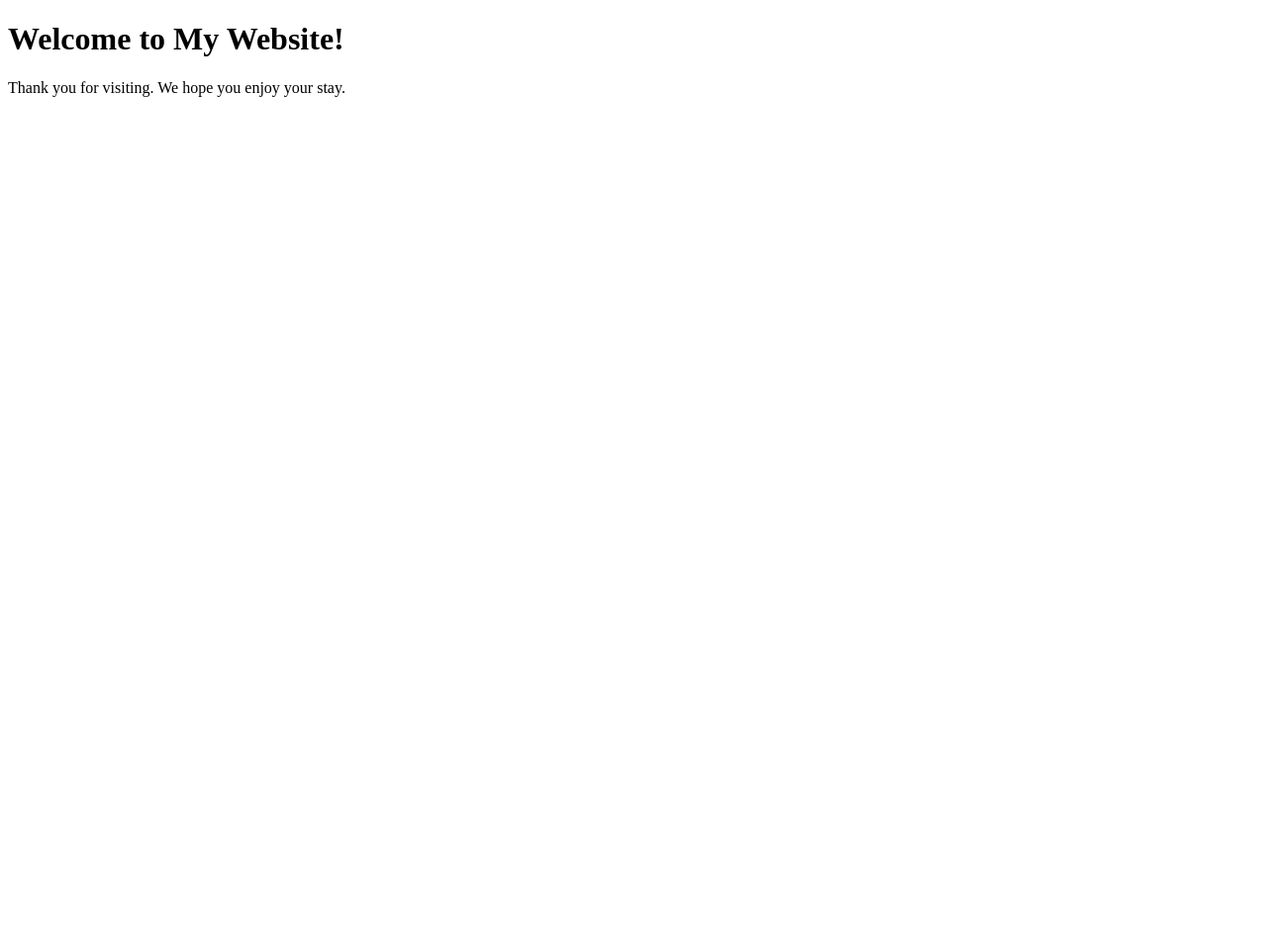
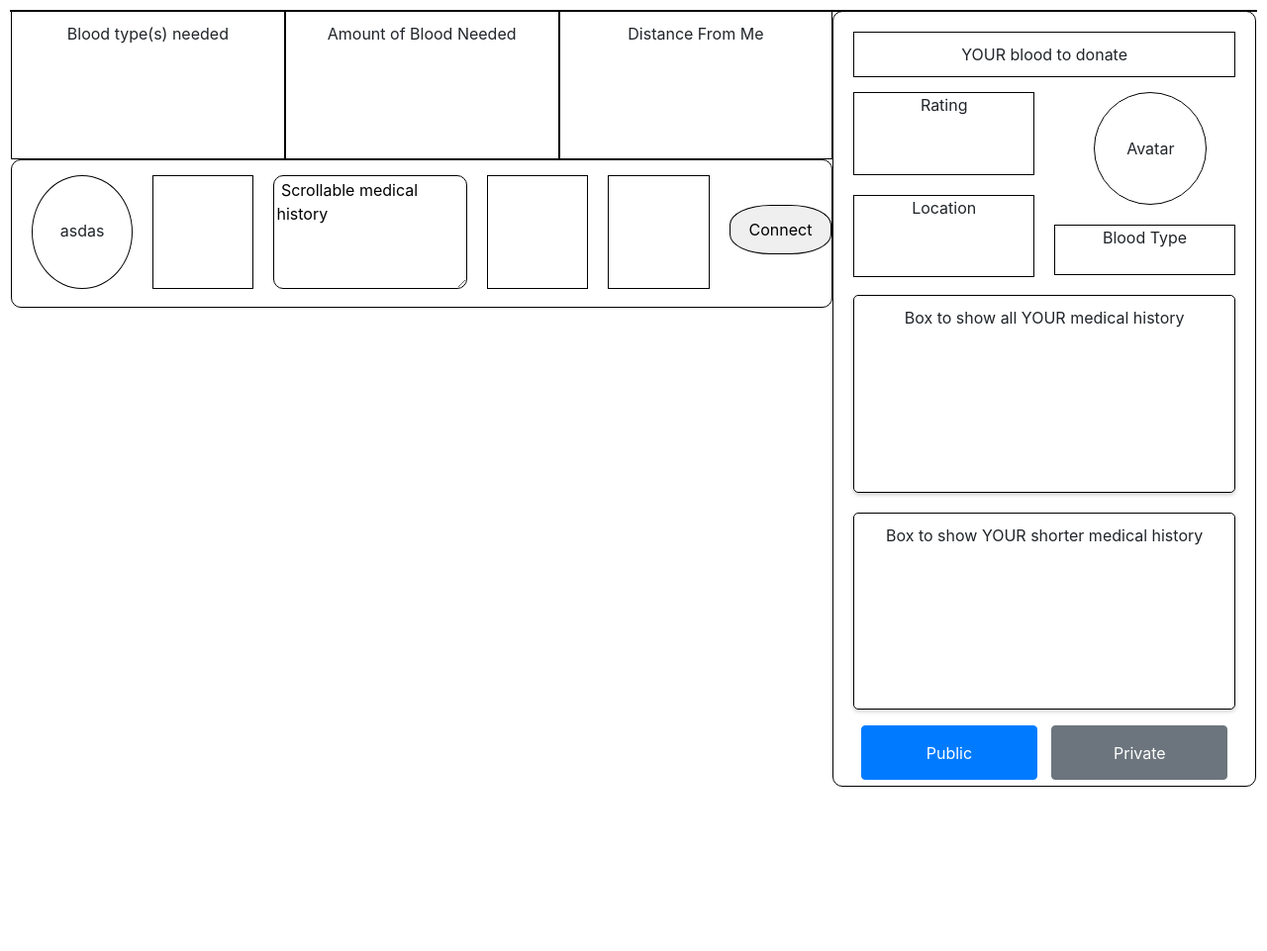
Before and after one commit to MrAntonS/nchack-2024, a Flask app: page / in a window 1280 px wide. Shown: the whole page at 99% size. Before the commit the page ends 98 px from the top, so only its background shows below. Run offline with Flask 3, Linux system fonts and the light colour scheme; the visitor is signed in with stand-in values (Sample User, id 1); data comes from the database, SQL or seed files in the repository.

Commit message:
Frontend

```diff
--- a/src/main.py
+++ b/src/main.py
@@ -67,14 +67,24 @@ def register():
     else:
         return "Invalid request"
 
+def get_all_entries():
+    conn = sqlite3.connect('database.db')
+    c = conn.cursor()
+    c.execute('SELECT * FROM users')
+    data = c.fetchall()
+    conn.close()
+    return data
+
 @app.route('/profile')
 def profile():
     return render_template('requests_page.html')
 
 @app.route('/')
 def home():
+    users = get_all_entries()
+    print(users)
     print(session["username"], "you are")
-    return render_template('welcome.html')
+    return render_template('frontend.html', users = [["asdas"]])
 
 try:
     print(session["username"], "you are")
--- a/src/templates/frontend.html
+++ b/src/templates/frontend.html
@@ -1,5 +1,6 @@
 <!DOCTYPE html>
 <html lang="en">
+
 <head>
 
     <!-- required meta tags -->
@@ -7,14 +8,14 @@
     <meta name="viewport" content="width=device-width, initial-scale=1, shrink-to-fit=no">
 
     <!-- Bootstrap CSS -->
-    <link rel="stylesheet" href="https://cdn.jsdelivr.net/npm/bootstrap@4.4.1/dist/css/bootstrap.min.css" integrity="sha384-Vkoo8x4CGsO3+Hhxv8T/Q5PaXtkKtu6ug5TOeNV6gBiFeWPGFN9MuhOf23Q9Ifjh" crossorigin="anonymous">
+    <link rel="stylesheet" href="https://cdn.jsdelivr.net/npm/bootstrap@4.4.1/dist/css/bootstrap.min.css"
+        integrity="sha384-Vkoo8x4CGsO3+Hhxv8T/Q5PaXtkKtu6ug5TOeNV6gBiFeWPGFN9MuhOf23Q9Ifjh" crossorigin="anonymous">
 
     <!-- title -->
     <title>BloodLink</title>
 
     <!-- <style type="text/css"> -->
     <style>
-
         body {
             margin: 10px;
             padding: 0;
@@ -23,8 +24,7 @@
 
         /* Divides the screen into a left AND right side */
         #Overall-Container {
-            width:100%;
-            height:683px;
+            width: 100%;
             border: 1px solid #000;
         }
 
@@ -58,17 +58,28 @@
             display: flex;
         }
 
+        /* Rounded textboxes and inputs */
+        textarea,
+        input,
+        .entry {
+            border-radius: 10px;
+            overflow-y: scroll;
+        }
 
 
 
-
+        .scrollable_area {
+            overflow-y: scroll;
+            height: 100vh;
+        }
 
         /* Organizes the right side (1/3) of the screen */
         #Right-side {
             display: flex;
             flex-direction: column;
-            height: 682px;
+            height: 98vh;
             border: 1px solid #000;
+            border-radius: 10px;
         }
 
         #Amount-Of-Blood-To-Donate {
@@ -134,7 +145,7 @@
             border: 1px solid #000;
         }
 
-        .bloodtype{
+        .bloodtype {
             height: 27%;
             border: 1px solid #000;
         }
@@ -148,7 +159,7 @@
             margin-left: 20px;
             margin-right: 20px;
             border: 1px solid #000;
-            height: 150px;
+            height: 100%;
         }
 
         #Short-Medical-History {
@@ -159,7 +170,7 @@
             margin-left: 20px;
             margin-right: 20px;
             border: 1px solid #000;
-            height: 110px;
+            height: 100%;
         }
 
         #Public-Profile {
@@ -168,11 +179,11 @@
             text-align: center;
             height: 73px;
         }
-
     </style>
 </head>
 
 <!-- Start of HTML stuff -->
+
 <body>
 
     <!-- Overall container to hold left and right sides -->
@@ -199,31 +210,38 @@
 
 
             <!-- this is one static entry -->
+            <!-- avatar -->
+            <div class="scrollable_area">
+            {% for user in users %}
             <div class="entry">
-                    <!-- avatar -->
-                    <div id="picture" style="height:115px; width:115px; border-radius:100%; border:1px solid #000; margin-left:20px; margin-top:15px; text-align:center; line-height:110px;">Avatar</div>
+                <div id="picture"
+                    style="height:115px; width:115px; border-radius:100%; border:1px solid #000; margin-left:20px; margin-top:15px; text-align:center; line-height:110px;">
+                    {{user[0]}}</div>
 
                 <!-- blood type symbol -->
-                    <div id="blood-type-symbol" style="height:115px; width:115px; border:1px solid #000;margin-left:20px;margin-top:15px"></div>
+                <div id="blood-type-symbol"
+                    style="height:115px; width:115px; border:1px solid #000;margin-left:20px;margin-top:15px"></div>
 
                 <!-- medical history -->
-                    <textarea id="medical-history" style="height:115px; width:220px; border:1px solid #000;margin-left:20px;margin-top:15px; overflow:scroll;"> Scrollable medical history </textarea>
+                <textarea id="medical-history"
+                    style="height:115px; width:220px; border:1px solid #000;margin-left:20px;margin-top:15px; overflow:scroll;"> Scrollable medical history </textarea>
 
                 <!-- available blood -->
-                    <div id="blood-type-symbol" style="height:115px; width:115px; border:1px solid #000;margin-left:20px;margin-top:15px"></div>
+                <div id="blood-type-symbol"
+                    style="height:115px; width:115px; border:1px solid #000;margin-left:20px;margin-top:15px"></div>
 
                 <!-- distance from you -->
-                    <div id="blood-type-symbol" style="height:115px; width:115px; border:1px solid #000;margin-left:20px;margin-top:15px"></div>
+                <div id="blood-type-symbol"
+                    style="height:115px; width:115px; border:1px solid #000;margin-left:20px;margin-top:15px"></div>
 
                 <!-- connect button -->
-                    <button id="blood-type-symbol" style="height:50px; width:115px; border:1px solid #000;margin-left:20px;margin-top:45px; border-radius:40%; text-align:center; line-height:45px;">Connect</button>
-
-
+                <button id="blood-type-symbol"
+                    style="height:50px; width:115px; border:1px solid #000;margin-left:20px;margin-top:45px; border-radius:40%; text-align:center; line-height:45px;">Connect</button>
+                </div>
+                {% endfor %}
             </div>
 
         </div>
-
-
 
 
         <!-- Right side -->
@@ -243,32 +261,23 @@
                 </div>
 
             </div>
-                <textarea id="Long-Medical-History" style="overflow:scroll;">Box to show all YOUR medical history</textarea>
-                <textarea id="Short-Medical-History" style="overflow:scroll;">Box to show YOUR shorter medical history</textarea>
+            <div id="Long-Medical-History"
+                style="overflow:scroll; box-shadow: 0 2px 4px rgba(0, 0, 0, 0.2); border-radius: 5px; padding: 10px;">
+                Box to show all YOUR medical history</div>
+            <div id="Short-Medical-History"
+                style="box-shadow: 0 2px 4px rgba(0, 0, 0, 0.2); border-radius: 5px; padding: 10px;">Box to show YOUR
+                shorter medical history</div>
             <div id="Public-Profile">
                 <div id="Public-Buttons">
-                        <button id="public" style="width: 42%; height: 55px; margin: 5px; position: relative;">Public</button>
-                        <button id="private" style="width: 42%; height: 55px; margin: 5px; position: relative",>Private</button>
+                    <button id="public" class="btn btn-primary"
+                        style="width: 42%; height: 55px; margin: 5px; position: relative;">Public</button>
+                    <button id="private" class="btn btn-secondary"
+                        style="width: 42%; height: 55px; margin: 5px; position: relative" ,>Private</button>
                 </div>
             </div>
 
         </div>
     </div>
+</body>
 
-        <!-- Left Side of Second Page -->
-         <div id="Left Side Page Two">
-
-            <!-- Scroll through your Requests -->
-            <div class="Your Donors">
-                <!-- TODO: Scroll through each potential donor -->
-            </div>
-         </div>
-        <!-- Right Side of Second Page -->
-        <div id="Right Side Page Two">
-                             <!-- Scroll through other people's Requests -->
-                <div class="Your recipients">
-                    <!-- TODO: Scroll through each potential recipient -->
-                </div>
-         </div>
-    </body>
 </html>
```
Also changed, not shown: 2 other files. Lines whose indentation alone changed are shown as unchanged.
